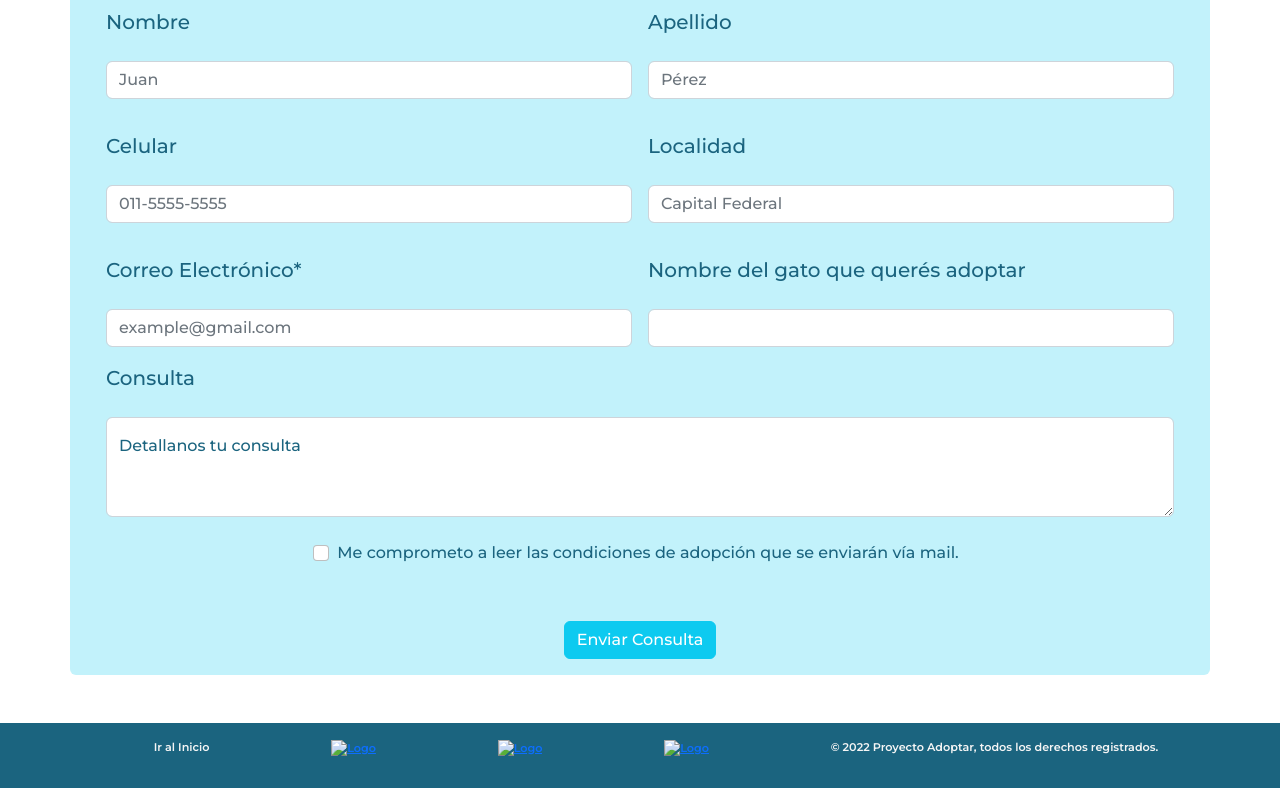
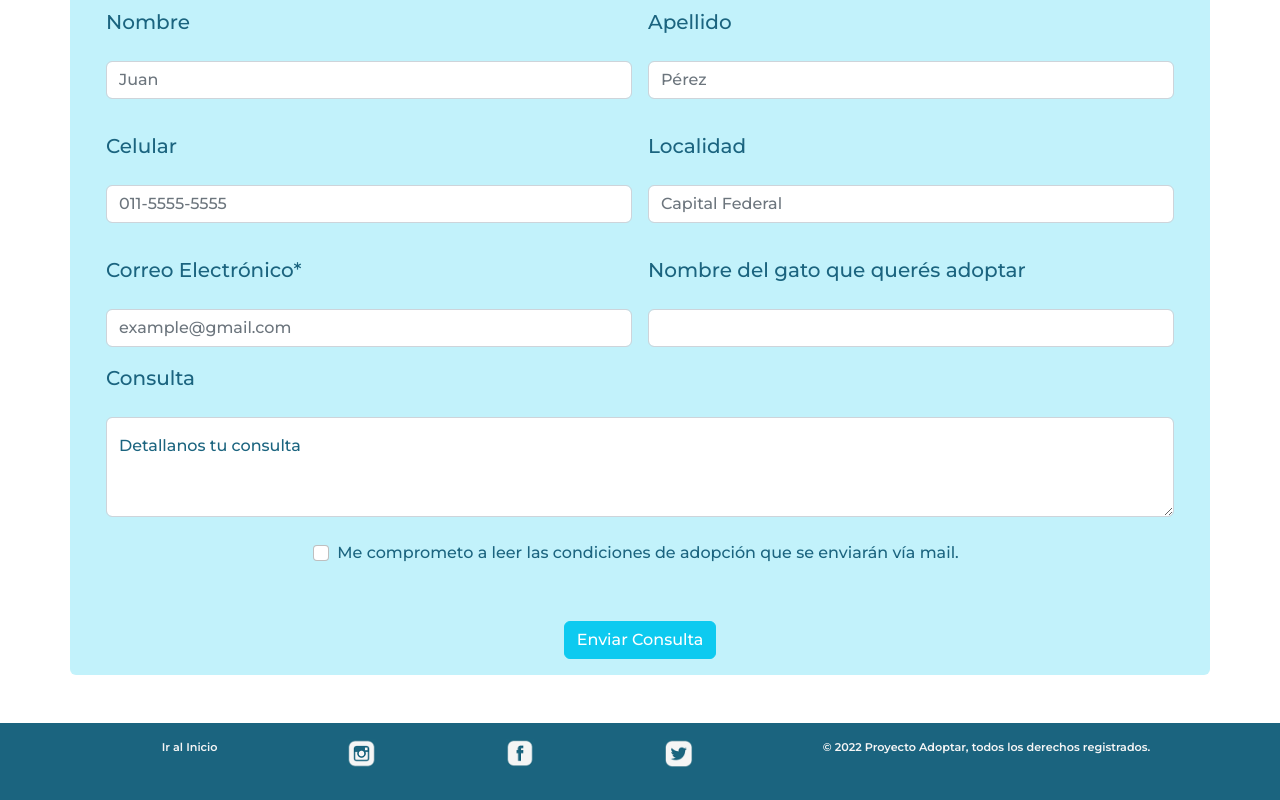
Before and after one commit to gala-moser/PreEntrega3-Moser, a website: page view/adopciondegatos.html in a window 1280 px wide. Shown: the part 1912-2712 px from the top of the page. Drawn offline with nearby package versions, Linux system fonts and the light colour scheme; files that its build step writes are made by us from their sources; the site is published under a folder, as on GitHub Pages, so addresses that start at the root find nothing.

Commit message:
correciones logos

```diff
--- a/view/adopciondegatos.html
+++ b/view/adopciondegatos.html
@@ -241,7 +241,7 @@
             <li>
                 <a href="https://www.instagram.com/" target="_blank">
                     <img class="logoredes"
-                        src="/assets/fotos/logos/logoinstagram2.png"
+                        src="../assets/fotos/logos/logoinstagram2.png"
                         alt="Logo"
                         width="70"
                         height="70"
@@ -251,7 +251,7 @@
             <li>
                 <a href="https://www.facebook.com/" target="_blank">
                     <img class="logoredes"
-                        src="/assets/fotos/logos/logofacebook2.jpg"
+                        src="../assets/fotos/logos/logofacebook2.jpg"
                         alt="Logo"
                         width="70"
                         height="70"
@@ -261,7 +261,7 @@
             <li>
                 <a  href="https://www.twitter.com/" target="_blank">
                     <img class="logoredes"
-                        src="/assets/fotos/logos/logotwitter2.png"
+                        src="../assets/fotos/logos/logotwitter2.png"
                         alt="Logo"
                         width="70"
                         height="70"
```
Also changed, not shown: index.html (+1 -1 lines), view/adopciondeperros.html (+3 -3 lines), view/contacto.html (+3 -3 lines), view/donaciones.html (+3 -3 lines), view/nosotros.html (+3 -3 lines), view/registrate.html (+3 -3 lines), view/voluntariado.html (+3 -3 lines), 1 other file.
